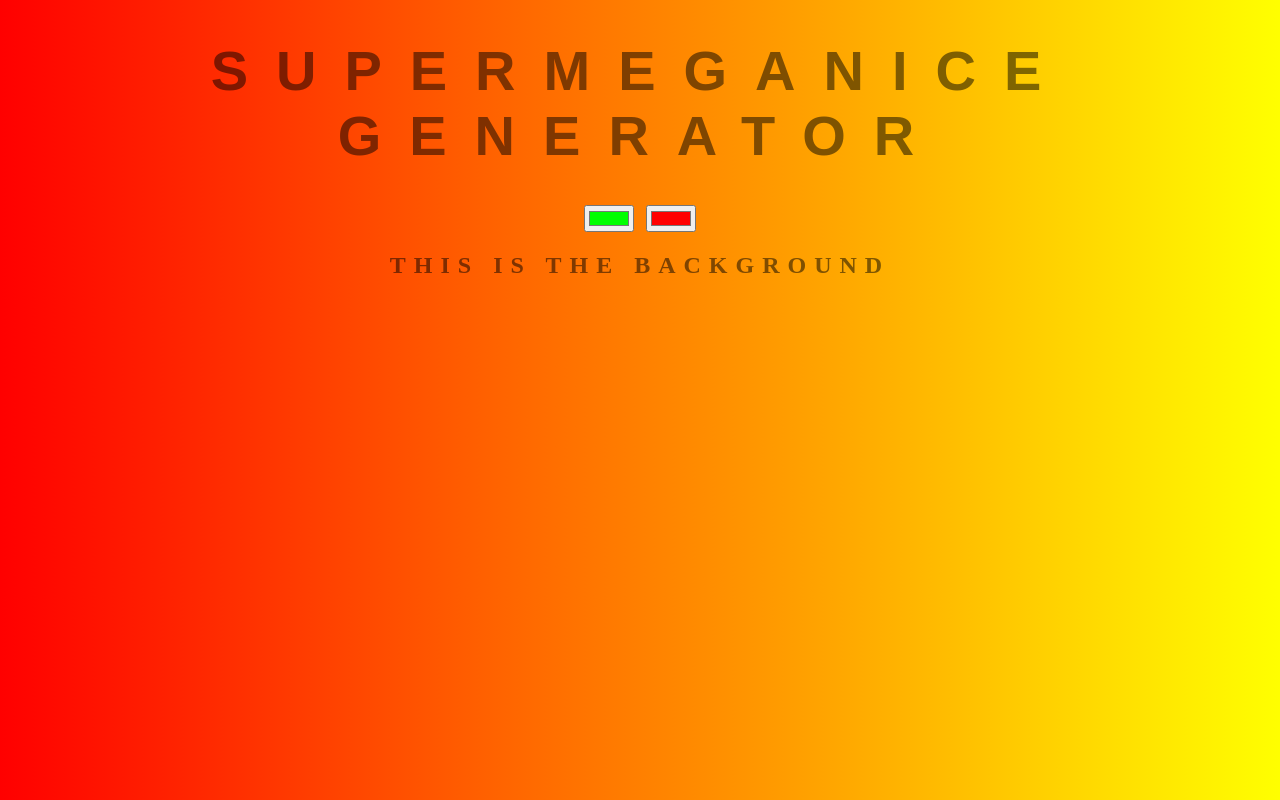
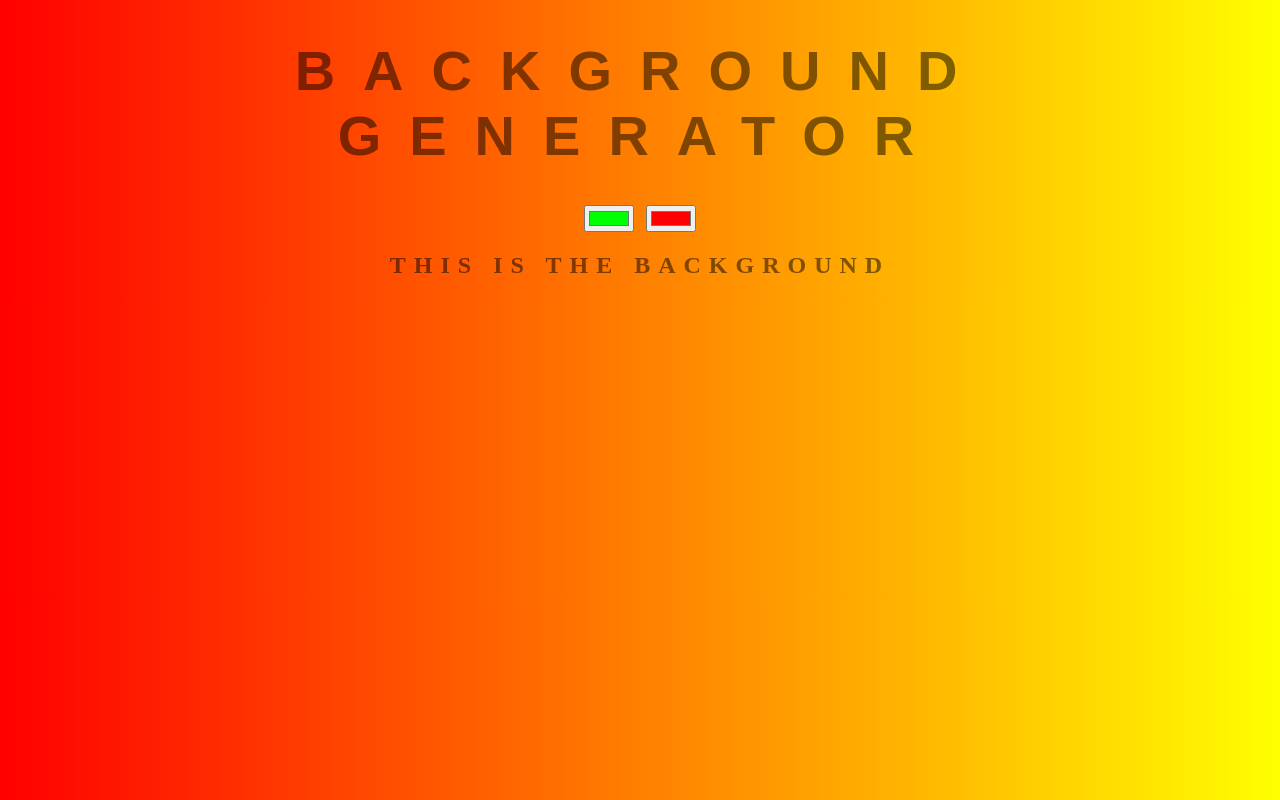
Before and after one commit to Ekoorits/background-generator, a plain HTML site: page index.html in a window 1280 px wide. Drawn offline with Linux system fonts and the light colour scheme.

Commit message:
reverting back to old title

```diff
--- a/index.html
+++ b/index.html
@@ -5,7 +5,7 @@
 	<link rel="stylesheet" type="text/css" href="style.css">
 </head>
 <body id="gradient">
-	<h1>SuperMEGANice Generator</h1>
+	<h1>Background Generator</h1>
 	<input class="color1" type="color" name="color1" value="#00ff00">
 	<input class="color2" type="color" name="color2" value="#ff0000">
 	<h2>This is the background</h2>
```
